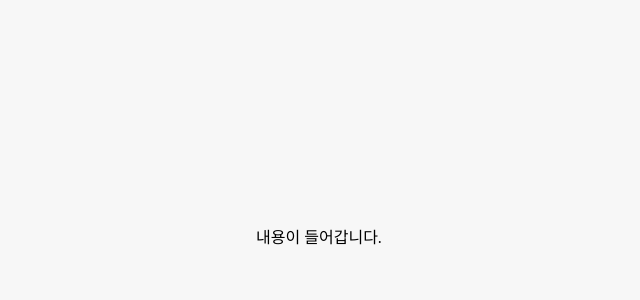
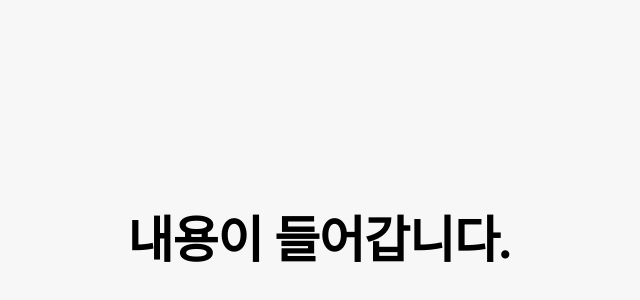
Before and after one commit to groomigroom/insang_biseo_react_js, a React (Create React App) app: page / in a window 1280 px wide. Shown: the part 964-1264 px from the top of the page, without its empty margins (321-961 px from the left). Built offline with nearby package versions, Linux system fonts and the light colour scheme; a web font is replaced by a local one.

Commit message:
color peopple# Please enter the commit message for your changes. Lines starting

```diff
--- a/src/component/section.css
+++ b/src/component/section.css
@@ -77,7 +77,8 @@
 }
 
 .app_pp{
-    font-weight: 600;
+    font-weight: 700;
     letter-spacing: -0.02em;
     font-size: 50px;
+    /* color: ; */
 }
--- a/src/component/section.js
+++ b/src/component/section.js
@@ -5,7 +5,7 @@ export default function Section() {
     return (
         <>
             <section className="app_section">
-                <Pp className="app_pp" />
+                <Pp />
             </section>
         </>
     );
--- a/src/component/section_pp.js
+++ b/src/component/section_pp.js
@@ -1,7 +1,9 @@
+import './section.css';
+
 export default function Section_pp() {
     return (
         <>
-            <p>
+            <p className='app_pp'>
                 내용이 들어갑니다.
             </p>
         </>
```
